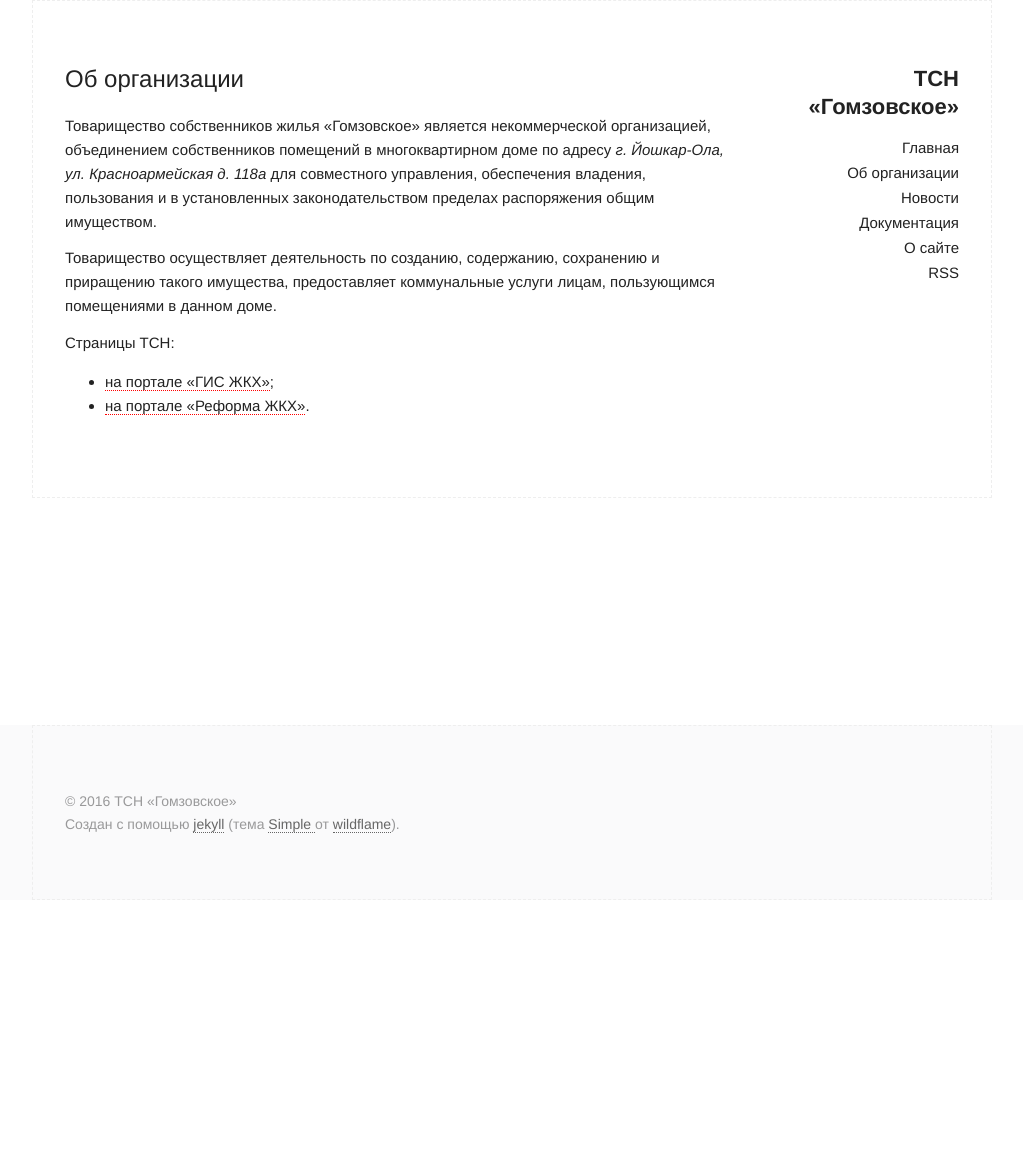
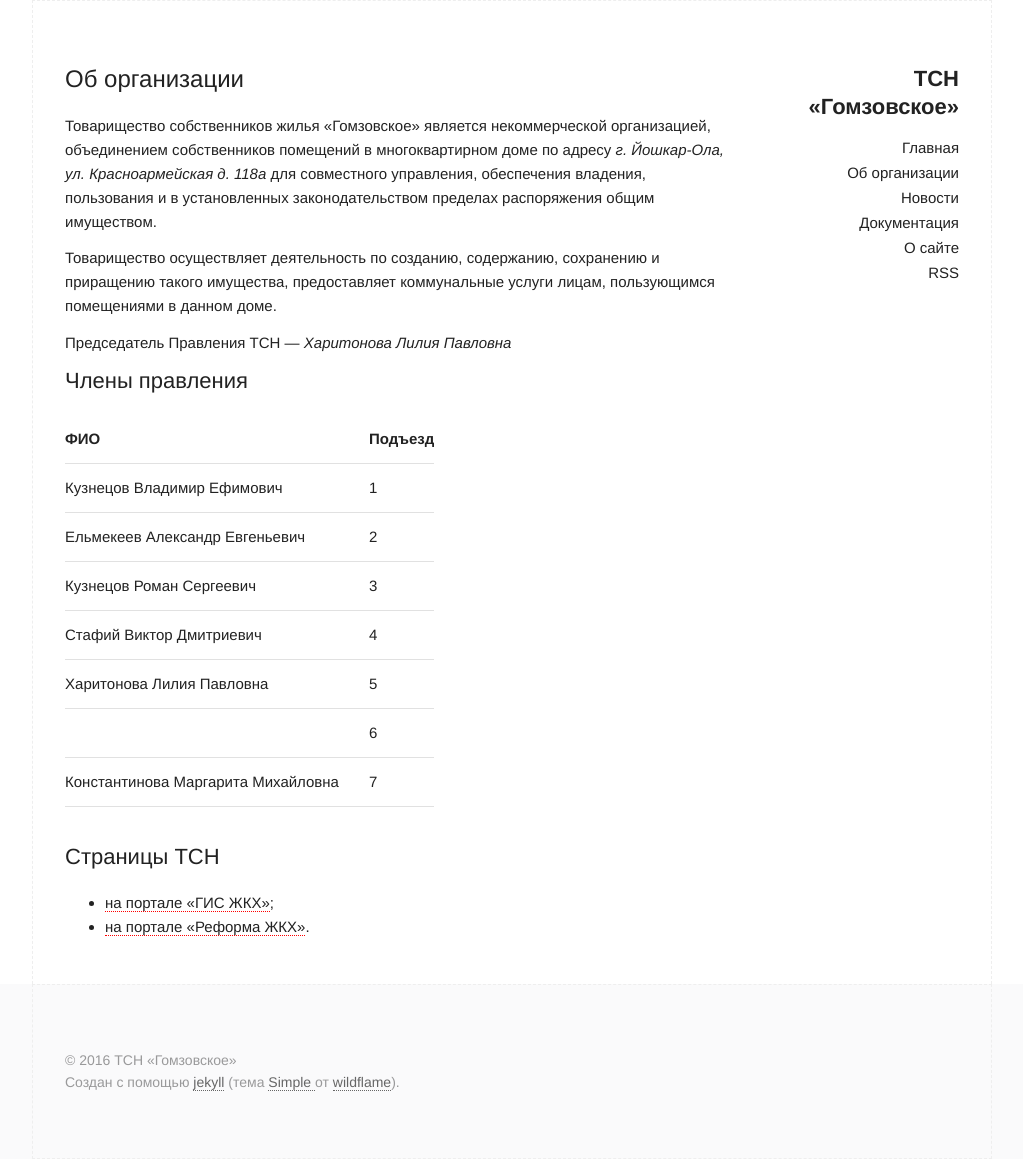
Before and after one commit to tsjgomzovo/tsjgomzovo, a Jekyll site: the page built from organization.md, in a window 1280 px wide. Shown: the whole page, without its empty margins (128-1151 px from the left). Built offline with Jekyll 4.4.1, drawn with Linux system fonts in a browser that asks for light colours; before the commit the page ends 900 px from its top, so only the background shows below that.

Commit message:
added table of contents to docs page; updates in organization page; changed name to tsngomzovskoe

```diff
--- a/_config.yml
+++ b/_config.yml
@@ -2,6 +2,6 @@
 title: ТСН «Гомзовское»
 email: tsjgomzovo@gmail.com
 description: Сайт ТСН «Гомзовское».
-url: "http://tsjgomzovo.github.io"
+url: "http://tsngomzovskoe.github.io"
 
 excerpt_separator: <!--more-->
--- a/organization.md
+++ b/organization.md
@@ -8,7 +8,52 @@ permalink: /organization
 
 Товарищество осуществляет деятельность по созданию, содержанию, сохранению и приращению такого имущества, предоставляет коммунальные услуги лицам, пользующимся помещениями в данном доме.
 
-Страницы ТСН:
+Председатель Правления ТСН — *Харитонова Лилия Павловна*
+
+## Члены правления
+
+<table>
+	<thead>
+		<tr>
+			<th>ФИО</th>
+			<th>Подъезд</th>
+		</tr>
+	</thead>
+	<tbody>
+		<tr>
+			<td>Кузнецов Владимир Ефимович</td>
+			<td>1</td>
+		</tr>
+		<tr>
+			<td>Ельмекеев Александр Евгеньевич</td>
+			<td>2</td>
+		</tr>
+		<tr>
+			<td>Кузнецов Роман Сергеевич</td>
+			<td>3</td>
+		</tr>
+		<tr>
+			<td>Стафий Виктор Дмитриевич</td>
+			<td>4</td>
+		</tr>
+		<tr>
+			<td>Харитонова Лилия Павловна</td>
+			<td>5</td>
+		</tr>
+		<tr>
+			<td></td>
+			<td>6</td>
+		</tr>
+		<tr>
+			<td>Константинова Маргарита Михайловна</td>
+			<td>7</td>
+		</tr>
+	</tbody>
+</table>
+
+<br />
+
+## Страницы ТСН
 
 - [на портале «ГИС ЖКХ»](https://dom.gosuslugi.ru/#!/organizationView/38de4407-f715-403c-961a-d16d4a2bc9e7);
 - [на портале «Реформа ЖКХ»](https://www.reformagkh.ru/mymanager/profile/houses-under-management/8605746).
```
Also changed, not shown: _drafts/instructions.md (+1 -1 lines), _posts/2016-09-22-citycard.md (+2 -2 lines), docs.html (deleted, +0 -32 lines), docs.md (added, +26 -0 lines).
